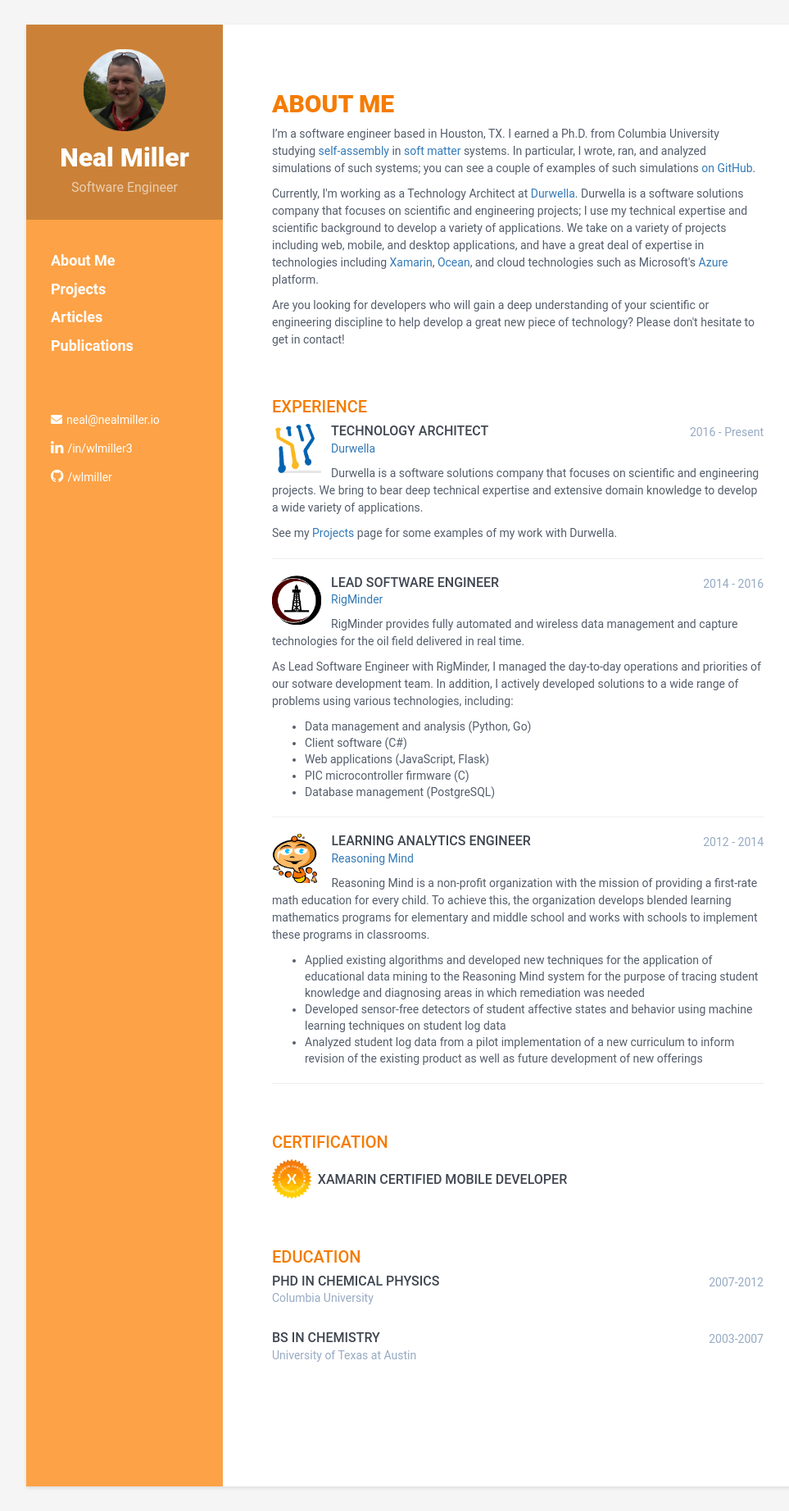
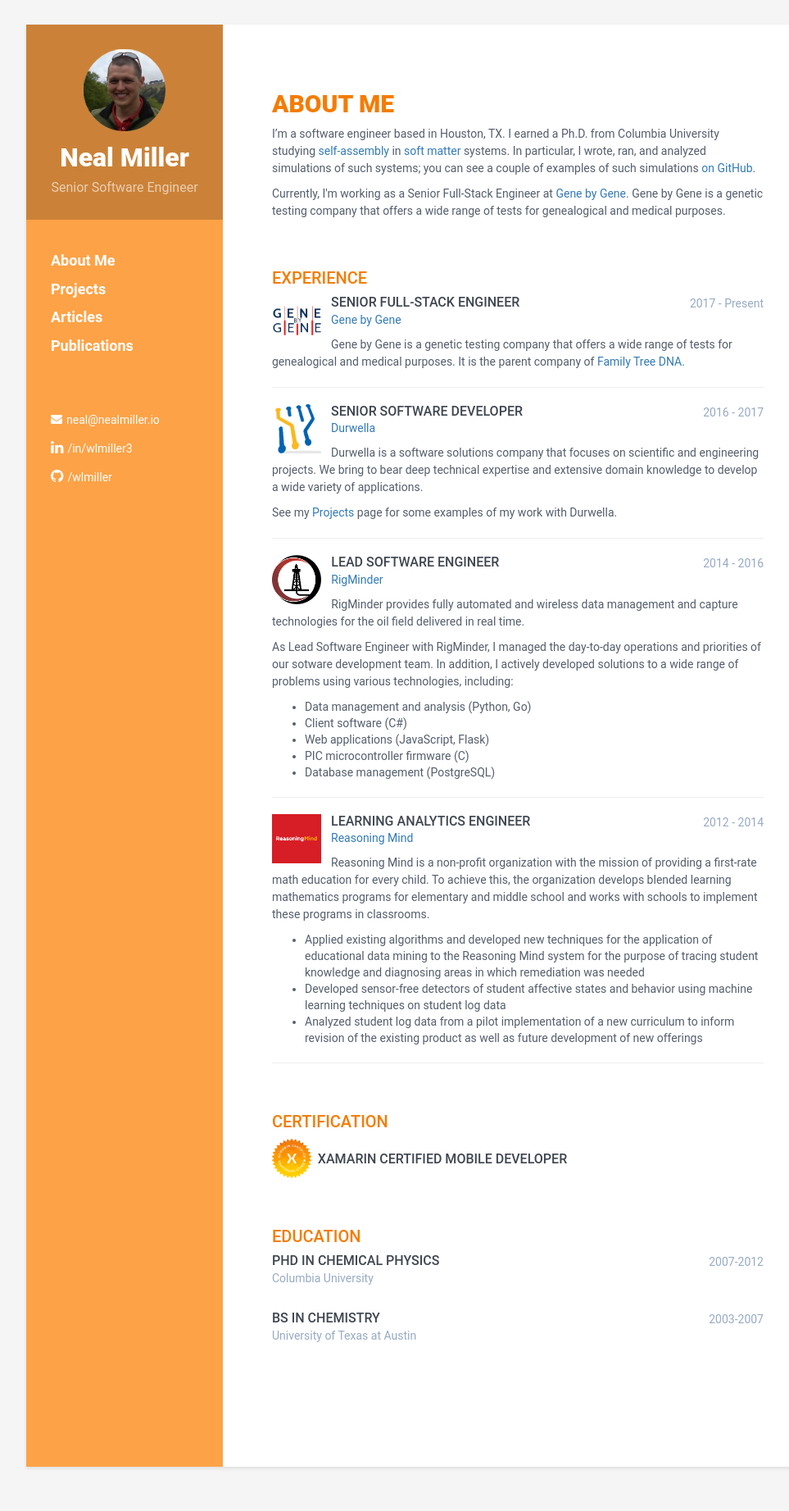
Before and after one commit to wlmiller/wlmiller.github.io, a Jekyll site: the page built from index.html, in a window 1280 px wide. Shown: the whole page at 82% size, without its empty margins (128-1091 px from the left). Built offline with Jekyll 4.4.1, drawn with Linux system fonts in a browser that asks for light colours; after the commit the page ends 1819 px from its top, so only the background shows below that.

Commit message:
update for new job

```diff
--- a/_includes/sidebar.html
+++ b/_includes/sidebar.html
@@ -8,7 +8,7 @@
 				Neal Miller
 			{% if page.url == '/' %}{% else %}</a>{% endif %}
         </h1>
-        <h3 class="tagline">Software Engineer</h3>
+        <h3 class="tagline">Senior Software Engineer</h3>
     </div>
     <!--//profile-container-->
 
--- a/index.html
+++ b/index.html
@@ -6,19 +6,14 @@
 <h1>About me</h1>
 <section class="section summary-section">
     <div class="summary">
-        <p>I’m a software engineer based in Houston, TX.  I earned a Ph.D. from Columbia University studying <a href="http://en.wikipedia.org/wiki/Self-assembly">self-assembly</a> in <a href="http://en.wikipedia.org/wiki/Soft_matter">soft matter</a> systems. In particular, I wrote, ran, and analyzed simulations of such systems; you can see a couple of examples of such simulations <a href="https://github.com/wlmiller/GradSchool">on GitHub</a>.</p>
+        <p>
+            I’m a software engineer based in Houston, TX.  I earned a Ph.D. from Columbia University studying <a href="http://en.wikipedia.org/wiki/Self-assembly" target="_blank">self-assembly</a> in <a href="http://en.wikipedia.org/wiki/Soft_matter" target="_blank">soft matter</a> systems.
+            In particular, I wrote, ran, and analyzed simulations of such systems; you can see a couple of examples of such simulations <a href="https://github.com/wlmiller/GradSchool" target="_blank">on GitHub</a>.</p>
 
         <p>
-            Currently, I'm working as a Technology Architect at <a href="http://durwella.com">Durwella</a>.
-            Durwella is a software solutions company that focuses on scientific and engineering projects; I use my technical expertise and scientific background to develop a variety of applications.
-            We take on a variety of projects including web, mobile, and desktop applications,
-            and have a great deal of expertise in technologies including <a href="https://www.xamarin.com/">Xamarin</a>,
-            <a href="https://www.ocean.slb.com/en">Ocean</a>, and cloud technologies such as Microsoft's
-            <a href="https://azure.microsoft.com/">Azure</a> platform.
+            Currently, I'm working as a Senior Full-Stack Engineer at <a href="https://genebygene.com" target="_blank">Gene by Gene</a>.
+            Gene by Gene is a genetic testing company that offers a wide range of tests for genealogical and medical purposes.
         </p>
-
-        <p>Are you looking for developers who will gain a deep understanding of your scientific or engineering discipline
-            to help develop a great new piece of technology? Please don't hesitate to get in contact!</p>
     </div><!--//summary-->
 </section><!--//section-->
 
@@ -27,13 +22,33 @@
     <div class="item">
         <div class="meta">
             <div class="company-image-div">
+                <img src="assets/images/genebygene.png" style="width:60px;padding-top:12px;padding-bottom:12px"/>
+            </div>
+            <div class="upper-row">
+                <h3 class="job-title">Senior Full-Stack Engineer</h3>
+                <div class="time">2017 - Present</div>
+            </div><!--//upper-row-->
+            <div class="company"><a href="https://genebygene.com" target="_blank">Gene by Gene</a></div>
+        </div><!--//meta-->
+        <div class="details">
+            <p>
+                Gene by Gene is a genetic testing company that offers a wide range of tests for genealogical and medical purposes.
+                It is the parent company of <a href="https://familytreedna.com" target="_blank">Family Tree DNA.</a>
+            </p>
+        </div><!--//details-->
+    </div><!--//item-->
+     <hr>
+
+    <div class="item">
+        <div class="meta">
+            <div class="company-image-div">
                 <img src="assets/images/durwella.png" style="height:60px"/>
             </div>
             <div class="upper-row">
-                <h3 class="job-title">Technology Architect</h3>
-                <div class="time">2016 - Present</div>
+                <h3 class="job-title">Senior Software Developer</h3>
+                <div class="time">2016 - 2017</div>
             </div><!--//upper-row-->
-            <div class="company"><a href="http://durwella.com">Durwella</a></div>
+            <div class="company"><a href="http://durwella.com" target="_blank">Durwella</a></div>
         </div><!--//meta-->
         <div class="details">
             <p>
@@ -57,7 +72,7 @@
                 <h3 class="job-title">Lead Software Engineer</h3>
                 <div class="time">2014 - 2016</div>
             </div><!--//upper-row-->
-            <div class="company"><a href="http://rigminder.com">RigMinder</a></div>
+            <div class="company"><a href="http://rigminder.com" target="_blank">RigMinder</a></div>
         </div><!--//meta-->
         <div class="details">
             <p>RigMinder provides fully automated and wireless data management and capture technologies for the oil field delivered in real time.</p>
@@ -77,13 +92,13 @@
     <div class="item">
         <div class="meta">
             <div class="company-image-div">
-                <img src="assets/images/reasoningmind.jpg" style="height:60px"/>
+                <img src="assets/images/reasoningmind.png" style="height:60px"/>
             </div>
             <div class="upper-row">
                 <h3 class="job-title">Learning Analytics Engineer</h3>
                 <div class="time">2012 - 2014</div>
             </div><!--//upper-row-->
-            <div class="company"><a href="http://reasoningmind.org">Reasoning Mind</a></div>
+            <div class="company"><a href="http://reasoningmind.org" target="_blank">Reasoning Mind</a></div>
         </div><!--//meta-->
         <div class="details">
             <p>Reasoning Mind is a non-profit organization with the mission of providing a first-rate math education for every child. To achieve this, the organization develops blended learning mathematics programs for elementary and middle school and works with schools to implement these programs in classrooms.</p>
```
Also changed, not shown: Gemfile.lock, assets/images/genebygene.png (added), assets/images/reasoningmind.jpg (deleted), assets/images/reasoningmind.png (added), assets/images/rigminder.png, 1 other file.
